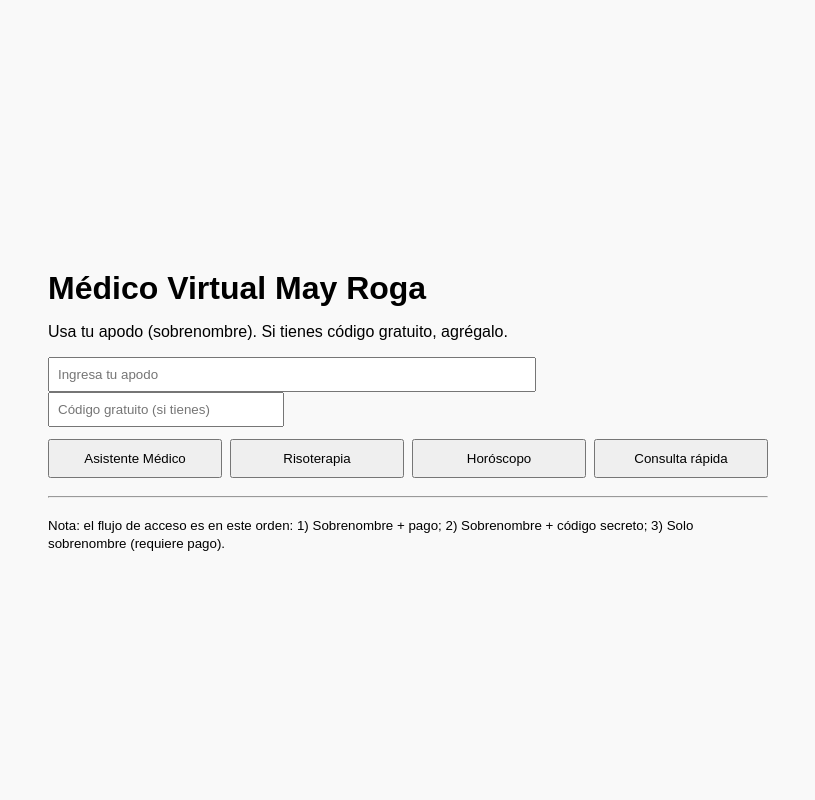
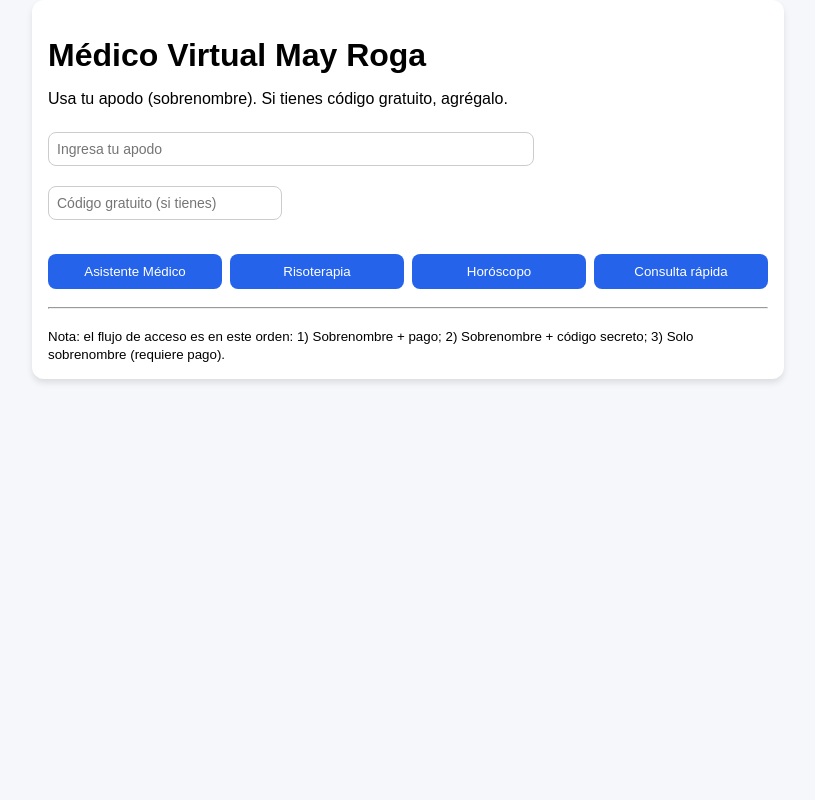
Before and after one commit to mayroga/Asistente-Virtual-May-Roga, a FastAPI app: page / in a window 1280 px wide. Shown: the whole page, without its empty margins (232-1047 px from the left). Run offline with FastAPI, Linux system fonts and the light colour scheme.

Commit message:
Update style.css

```diff
--- a/static/css/style.css
+++ b/static/css/style.css
@@ -1,90 +1,79 @@
+/* static/css/style.css */
 body {
     font-family: Arial, sans-serif;
-  background: #f9f9f9;
+    background-color: #f5f7fa;
     margin: 0;
     padding: 0;
-  display: flex;
-  justify-content: center;
-  align-items: center;
-  height: 100vh;
 }
 
-.chat-container {
+header {
+    background: #2563eb;
+    color: white;
+    padding: 15px;
+    text-align: center;
+    font-size: 20px;
+    font-weight: bold;
+}
+
+.container {
     width: 100%;
-  max-width: 450px;
-  background: #ffffff;
+    max-width: 700px;
+    margin: 20px auto;
+    background: white;
     padding: 20px;
     border-radius: 12px;
-  box-shadow: 0px 4px 15px rgba(0,0,0,0.1);
-  display: flex;
-  flex-direction: column;
-  height: 90vh;
+    box-shadow: 0 4px 6px rgba(0,0,0,0.1);
 }
 
-.titulo {
-  text-align: center;
-  color: #004aad; /* azul */
-  margin-bottom: 15px;
+button {
+    background: #2563eb;
+    color: white;
+    border: none;
+    padding: 10px 18px;
+    border-radius: 8px;
+    cursor: pointer;
+    margin-top: 10px;
+}
+
+button:hover {
+    background: #1e4fc2;
+}
+
+input, textarea {
+    width: 100%;
+    padding: 10px;
+    border: 1px solid #ccc;
+    border-radius: 8px;
+    margin-top: 8px;
+    margin-bottom: 12px;
+    font-size: 14px;
 }
 
 .chat-box {
-  flex: 1;
+    max-height: 400px;
     overflow-y: auto;
+    border: 1px solid #ddd;
     padding: 10px;
-  border: 1px solid #ddd;
     border-radius: 8px;
-  margin-bottom: 15px;
+    background: #fafafa;
+    margin-bottom: 10px;
 }
 
 .message {
-  margin: 8px 0;
-  padding: 10px;
-  border-radius: 8px;
-  max-width: 80%;
-  word-wrap: break-word;
+    padding: 8px 12px;
+    margin: 5px 0;
+    border-radius: 12px;
+    max-width: 75%;
 }
 
-.bot-message {
-  background-color: #e8f0fe;
-  color: #004aad; /* azul médico */
-  align-self: flex-start;
-}
-
-.user-message {
-  background-color: #f0f0f0;
-  color: #333333; /* gris/negro cliente */
+.user {
+    background: #2563eb;
+    color: white;
     align-self: flex-end;
 }
 
-.input-container {
-  display: flex;
-  gap: 10px;
+.bot {
+    background: #e5e7eb;
+    color: black;
+    align-self: flex-start;
 }
-
-.input-container input {
-  flex: 1;
-  padding: 10px;
-  border-radius: 8px;
-  border: 1px solid #ddd;
-  outline: none;
-}
-
-.input-container button {
-  padding: 10px 15px;
-  border: none;
-  background: #004aad;
-  color: white;
-  border-radius: 8px;
-  cursor: pointer;
-}
-
-.input-container button:hover {
-  background: #00327a;
-}
-
-.informativo {
-  text-align: center;
-  font-size: 10px;
-  color: #666;
-  margin-top: 5px;
-}
```
Lines whose indentation alone changed are shown as unchanged.
